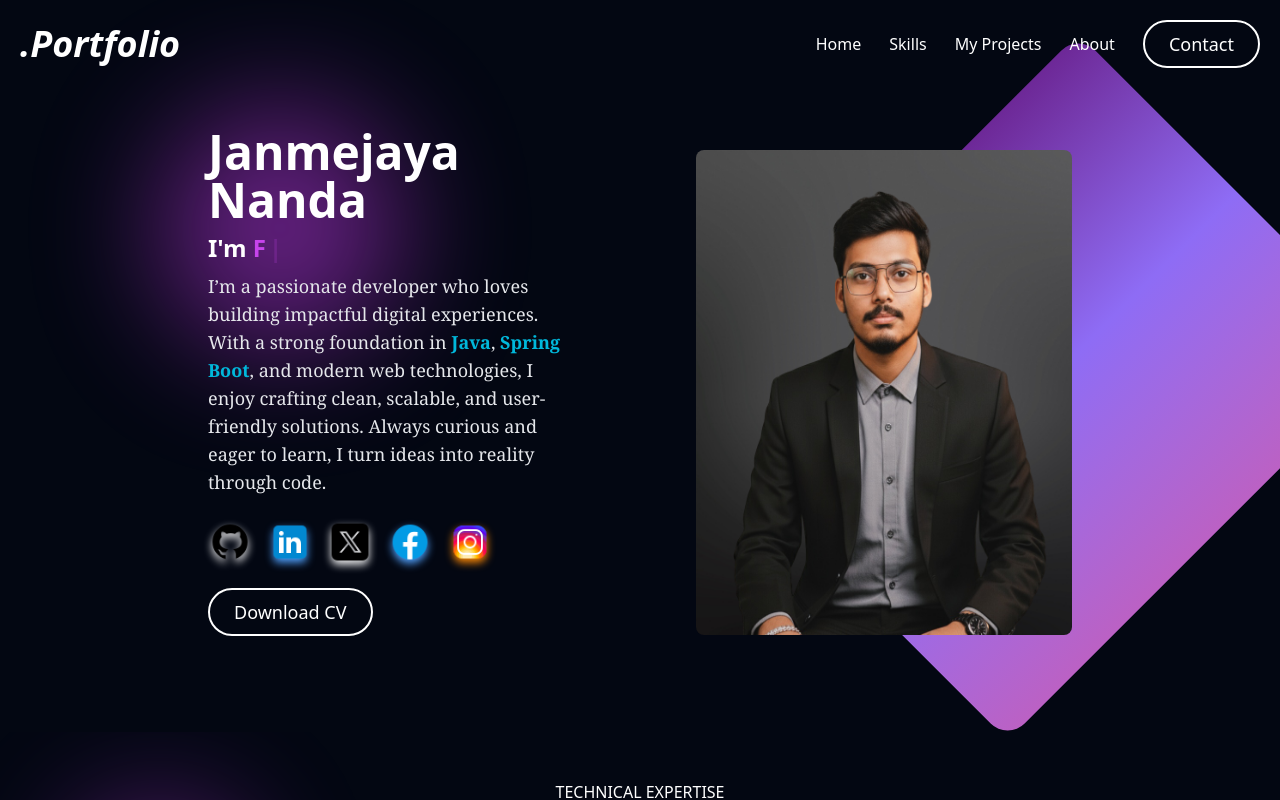
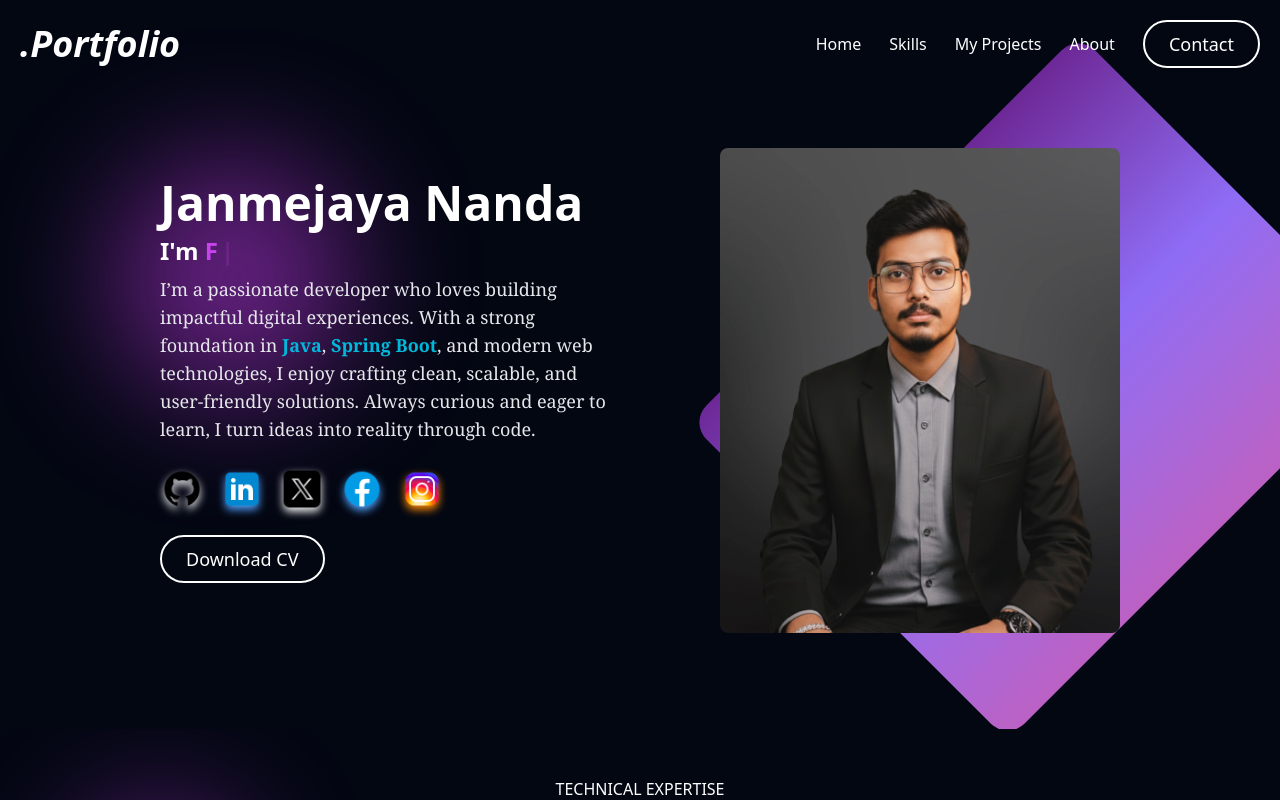
Before and after one commit to janmejayananda955/Portfolio, a React (Vite) app: page / in a window 1280 px wide. Shown: the top 800 px of the page. Built offline with nearby package versions, Linux system fonts and the light colour scheme.

Commit message:
responsive adjustment

```diff
--- a/src/components/Contact.jsx
+++ b/src/components/Contact.jsx
@@ -152,7 +152,7 @@ export default function Contact() {
             {/* Social Links */}
             <div>
               <h3 className="text-2xl font-medium mb-6 ">Connect with me</h3>
-              <div className="grid grid-cols-2  gap-2 sm:ml-">
+              <div className="grid grid-cols-2 justify-center items-center gap-2 sm:ml-2">
                 {SOCIAL_LINKS.map((link, index) => (
                   <a
                     key={index}
@@ -160,7 +160,7 @@ export default function Contact() {
                     target="_blank"
                     rel="noopener noreferrer"
                     className={`
-            flex items-center justify-center w-40 sm:w-60 md:w-80 lg:w-50  xl:w-60 h-12 rounded-xl text-2xl
+            flex items-center justify-center w-full sm:w-60 md:w-80 lg:w-50  xl:w-60 h-12 rounded-xl text-2xl
             transition-all duration-300 text-gray-400 bg-gray-800/40
             ${link.color} ${link.bgColor}
           `}
--- a/src/components/Hero.jsx
+++ b/src/components/Hero.jsx
@@ -21,11 +21,11 @@ export default function Hero() {
       <main
         id="home"
         className="flex flex-col md:flex-row items-center justify-center w-full px-4
-      md:px-52 md:pb-24 md:pt-32 pt-24 mt-14 md:mt-0 z-10"
+      md:px-15 lg:px-40 md:pb-24 md:pt-32 pt-24 mt-14 md:mt-0 z-10"
       >
         {/* Left Section */}
         <section
-          className="flex-1 mr-10 sm:mr-28 md:text-left mt-10 md:mt-0 w-2xs sm:w-0 relative"
+          className="flex-1 md:mr-12 md:text-left mt-10 md:mt-0 w-2xs relative"
           data-aos="fade-up"
           data-aos-delay="500"
         >
```
Also changed, not shown: public/raja .jpg (added).
